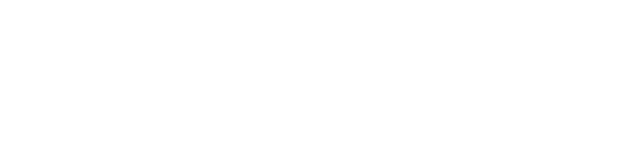
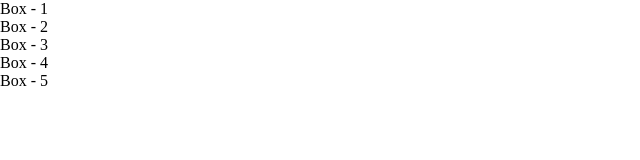
Before and after one commit to DeenoDev/Expanding-Div-Hover-Effect, a plain HTML site: page index.html in a window 1280 px wide. Shown: the whole page, without its empty margins (0-640 px from the left). Drawn offline with Linux system fonts and the light colour scheme.

Commit message:
Added HTML container and 5 child boxes with base CSS.

```diff
--- a/index.html
+++ b/index.html
@@ -8,6 +8,14 @@
     <title>Expanding Div Hover Effect</title>
 </head>
 <body>
+    <div clqss="container">
+       <div class="box"> Box - 1 </div>
+       <div class="box"> Box - 2 </div>
+       <div class="box"> Box - 3 </div>
+       <div class="box"> Box - 4 </div>
+       <div class="box"> Box - 5 </div>
+
+    </div>
 
 </body>
 </html>
--- a/styles.css
+++ b/styles.css
@@ -0,0 +1,14 @@
+* {
+    padding: 0px;
+    margin: 0px;
+    box-sizing: border-box;
+
+}
+
+.container {
+    width: 90%;
+    padding: 20px;
+    margin: 100px auto;
+    display: flex;
+    background: #ddd;
+}
```
